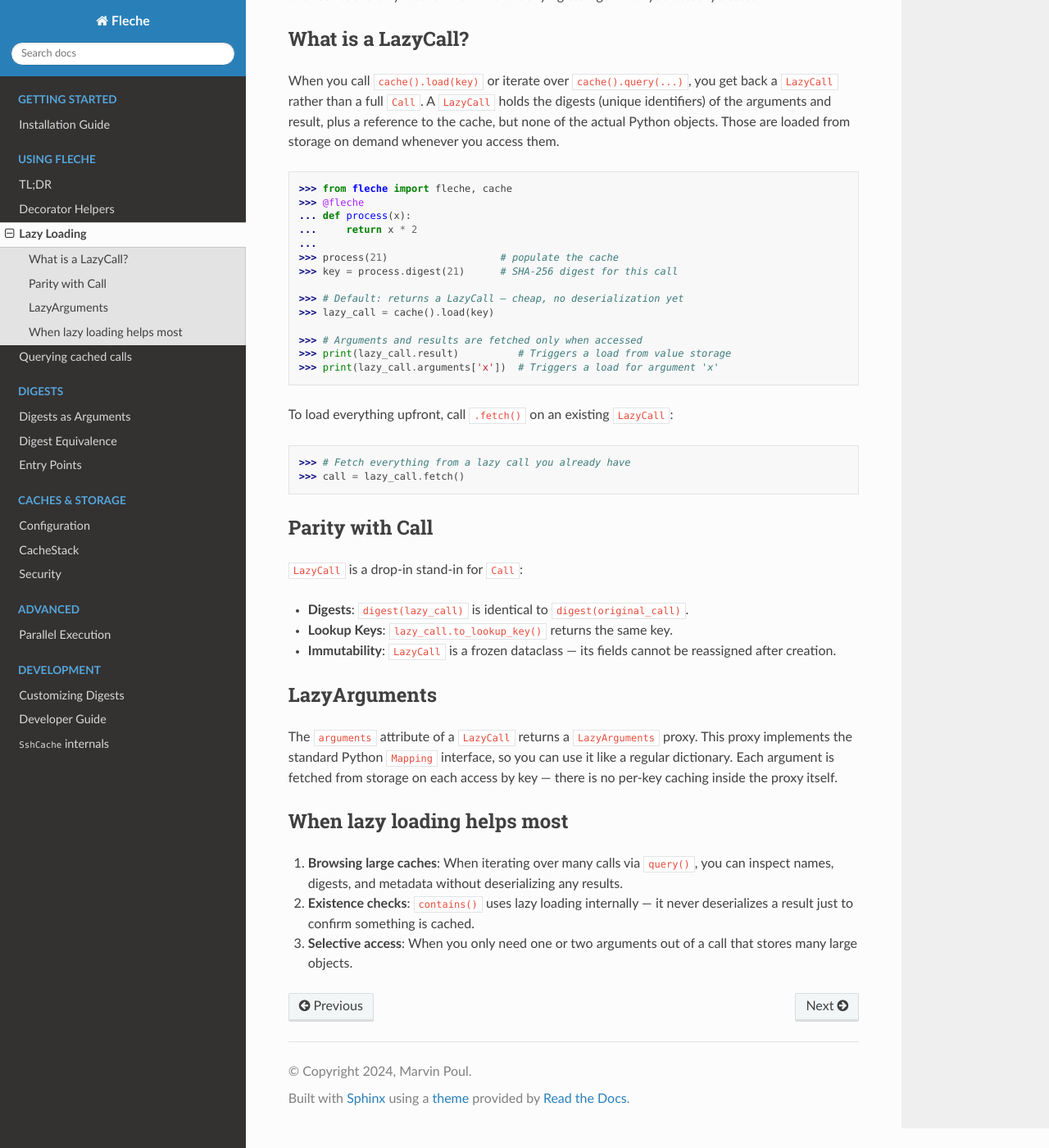
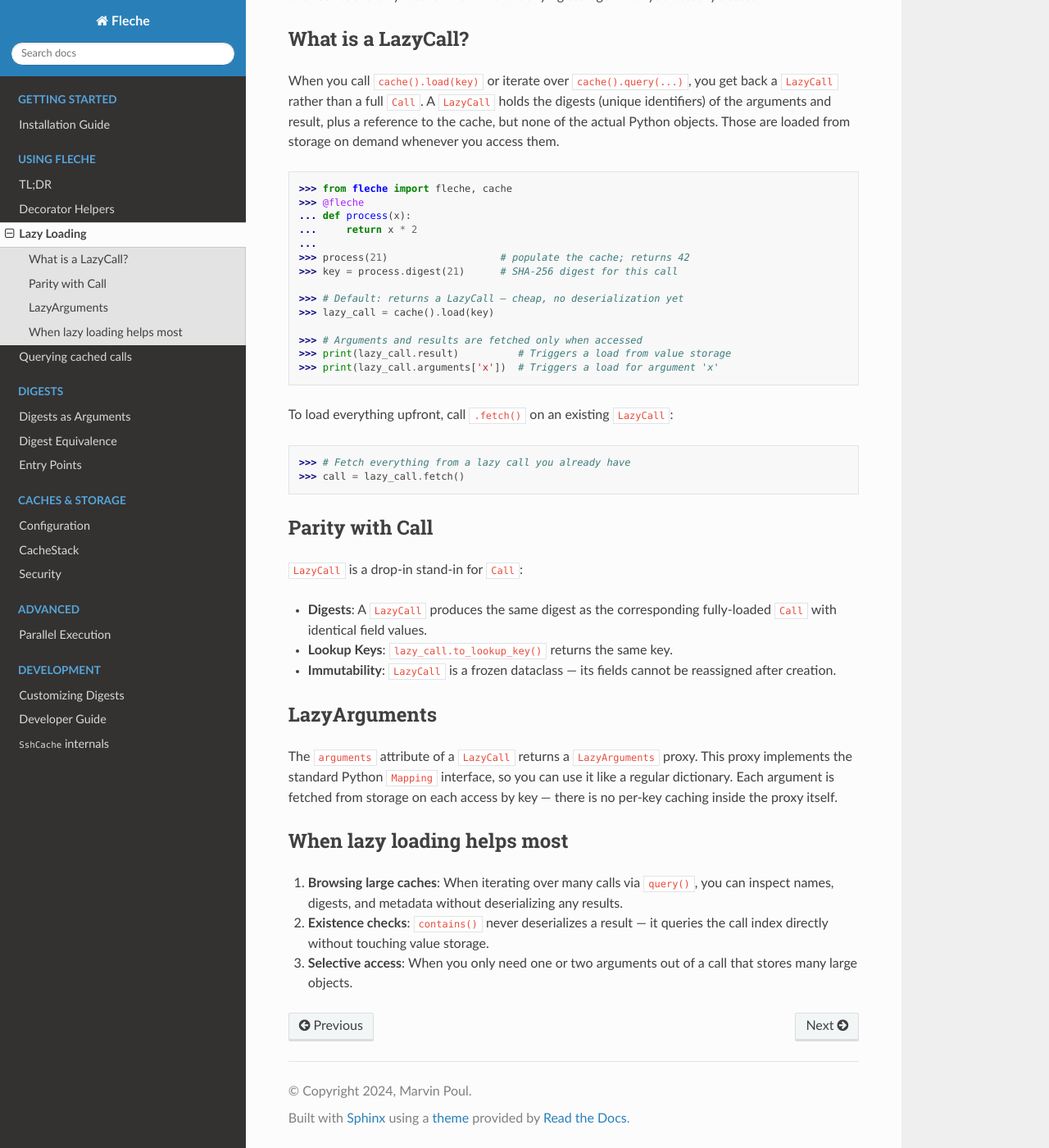
Before and after one commit to pmrv/fleche, a Sphinx documentation site: the page built from docs/usage/lazy_call.rst, in a window 1280 px wide and 1400 px high, scrolled down 298 px. Shown: the whole window at 82% size. Built offline with Sphinx 7.4.7 and the Read the Docs theme 3.1.0, drawn with Linux system fonts in a browser that asks for light colours; pages that are not in the unit, such as notebooks, are missing from menus.

Commit message:
docs(lazy_call): fix two wrong claims (#770)
## Summary

Two factual errors found by cross-referencing `docs/usage/lazy_call.rst`
against `src/fleche/caches.py` and `src/fleche/call.py`:

1. **`contains()` mechanism** — the doc said "contains() uses lazy
loading internally — it never deserializes a result just to confirm
something is cached." The mechanism is wrong: `Cache.contains()` calls
`self.calls.contains(key)` directly; it does not go through `load()`,
does not create a `LazyCall`, and does not touch value storage at all.
The outcome (no deserialization) is correct but the stated mechanism is
not. Fixed to say it queries the call index directly.

2. **Phantom variable `original_call`** — the Parity section said
`digest(lazy_call) is identical to digest(original_call)`, but
`original_call` is never defined anywhere in the document. A reader
cannot reproduce this check. Replaced with equivalent prose that makes
no variable reference.

**Minor:** added an inline return-value note to `process(21)` in the
REPL example — as written it looked like the call returns `None` because
no `42` output appeared.

---
_Generated by [Claude
Code](https://claude.ai/code/session_01Gmvhzu4udySWtYVSoNuD2P)_

Co-authored-by: Claude <noreply@anthropic.com>

```diff
--- a/docs/usage/lazy_call.rst
+++ b/docs/usage/lazy_call.rst
@@ -17,7 +17,7 @@ When you call ``cache().load(key)`` or iterate over ``cache().query(...)``, you
    ... def process(x):
    ...     return x * 2
    ...
-   >>> process(21)                   # populate the cache
+   >>> process(21)                   # populate the cache; returns 42
    >>> key = process.digest(21)      # SHA-256 digest for this call
 
    >>> # Default: returns a LazyCall — cheap, no deserialization yet
@@ -39,7 +39,7 @@ Parity with Call
 
 ``LazyCall`` is a drop-in stand-in for ``Call``:
 
-* **Digests**: ``digest(lazy_call)`` is identical to ``digest(original_call)``.
+* **Digests**: A ``LazyCall`` produces the same digest as the corresponding fully-loaded ``Call`` with identical field values.
 * **Lookup Keys**: ``lazy_call.to_lookup_key()`` returns the same key.
 * **Immutability**: ``LazyCall`` is a frozen dataclass — its fields cannot be reassigned after creation.
 
@@ -52,5 +52,5 @@ When lazy loading helps most
 -----------------------------
 
 1. **Browsing large caches**: When iterating over many calls via ``query()``, you can inspect names, digests, and metadata without deserializing any results.
-2. **Existence checks**: ``contains()`` uses lazy loading internally — it never deserializes a result just to confirm something is cached.
+2. **Existence checks**: ``contains()`` never deserializes a result — it queries the call index directly without touching value storage.
 3. **Selective access**: When you only need one or two arguments out of a call that stores many large objects.
```
